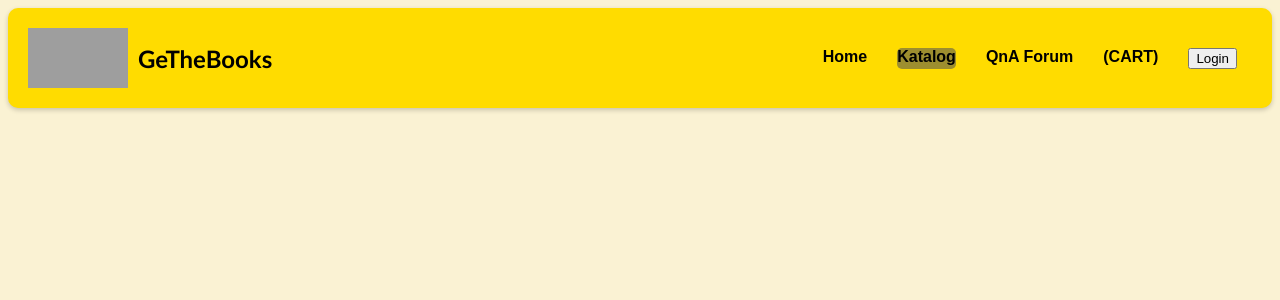
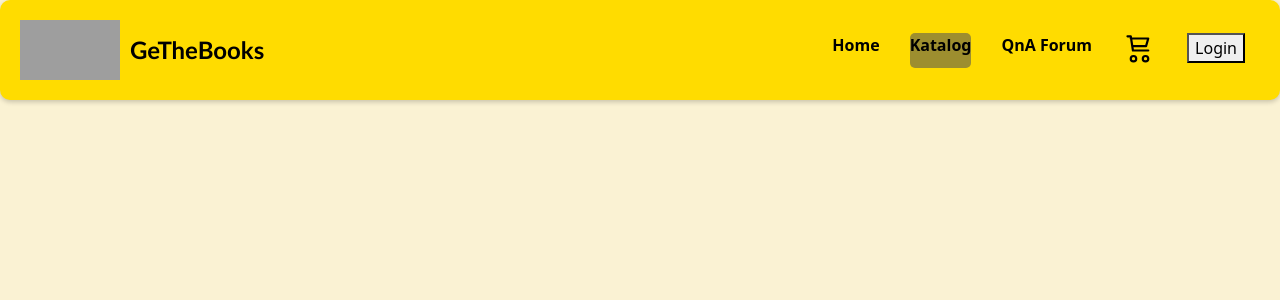
Before and after one commit to PBP-C03/main-project, a Django app: page /catalog/ in a window 1280 px wide. Shown: the top 300 px of the page. Run offline with Django 4.2, Linux system fonts and the light colour scheme; data that the repository does not hold is empty; parts of the project's set-up code (start-up, migrations or seed data) failed here and were passed over; grey boxes are pictures that could not be loaded.

Commit message:
Update Navbar dan Catalog Page

```diff
--- a/main/templates/catalog.html
+++ b/main/templates/catalog.html
@@ -1,3 +1,6 @@
+{% extends 'base.html' %}
+
+{% block content %}
 <!DOCTYPE html>
 <html lang="en">
 <head>
@@ -50,7 +53,6 @@
             font-weight: bold;
             border-radius: 5px;
             transition: background-color 0.2s ease, color 0.2s ease;
-            font-family: 'Your-Font-Here', sans-serif;
         }
 
         li a {
@@ -127,3 +129,4 @@
 
 </body>
 </html>
+{% endblock %}
--- a/main/templates/navbar.html
+++ b/main/templates/navbar.html
@@ -7,7 +7,15 @@
         <li><a href="#">Home</a></li>
         <li{% if is_catalog_active %} class="active"{% endif %}><a href="{% url 'main:show_catalog' %}">Katalog</a></li>
         <li><a href="#">QnA Forum</a></li>
-        <li><a href="#">(CART)</a></li>
+        <li>
+            <a href="#">
+                <svg width="35" height="35" viewBox="0 0 32 32" xmlns="http://www.w3.org/2000/svg">
+                    <path d="M8 5H24L22 12H10.3767M24 16H10L8 3H5" stroke="#000000" stroke-width="2" stroke-linecap="round" stroke-linejoin="round" fill="none"/>
+                    <circle cx="10.5" cy="23.5" r="2.5" stroke="#000000" stroke-width="2" fill="none"/>
+                    <circle cx="21.5" cy="23.5" r="2.5" stroke="#000000" stroke-width="2" fill="none"/>
+                </svg>
+            </a>
+        </li>
         {% if user.is_authenticated %}
         <li>
             <a href="#" style="margin-right: 10px;">(ACCOUNT)</a>
```
